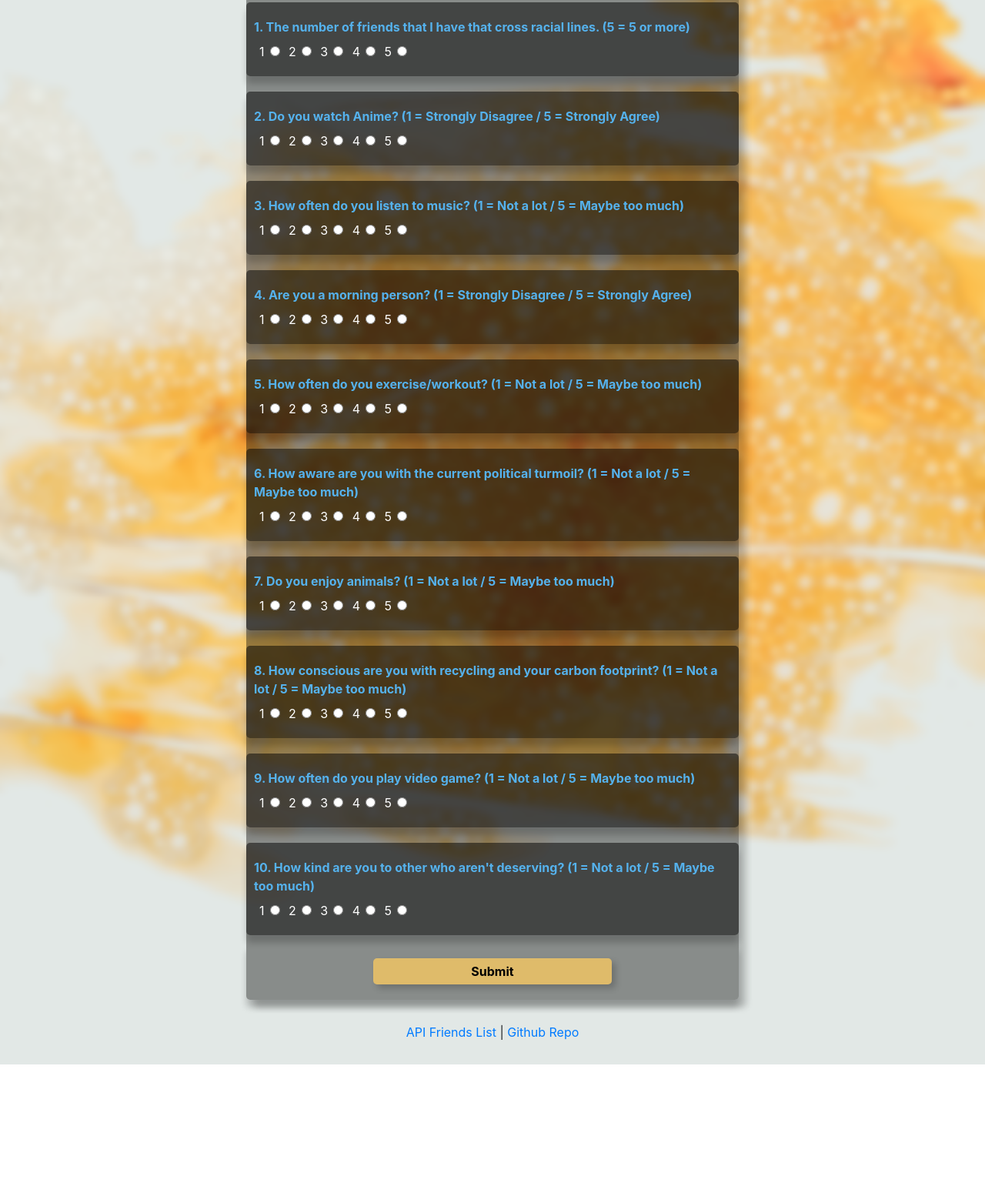
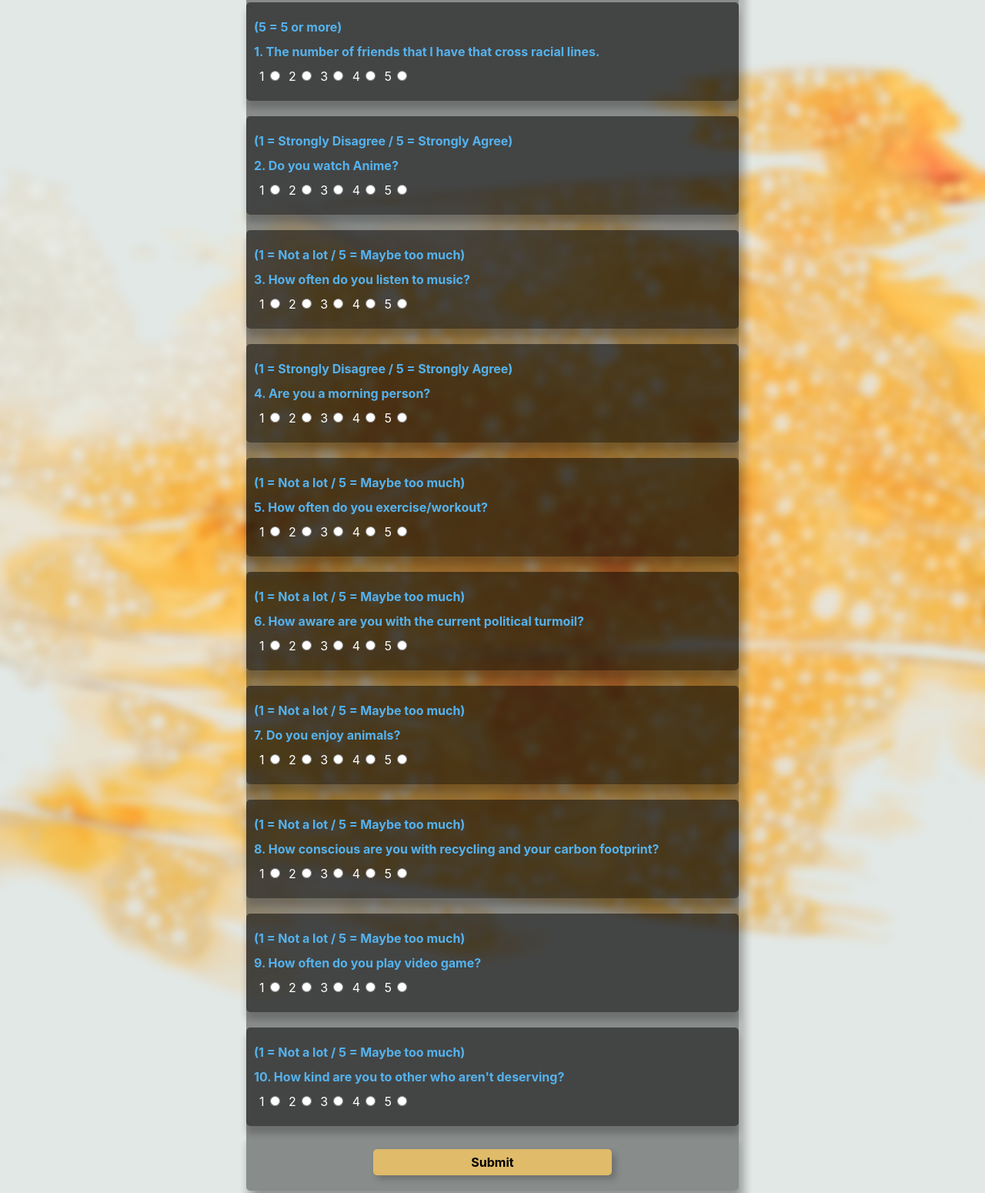
Before and after one commit to HeathBanner/Friender, a website: page survey.html in a window 1280 px wide. Shown: the part 345-1895 px from the top of the page at 77% size. Before the commit the page ends 1728 px from the top, so only its background shows below. Drawn offline with nearby package versions, Linux system fonts and the light colour scheme.

Commit message:
Finishing touches round 3

```diff
--- a/apiRoutes.js
+++ b/apiRoutes.js
@@ -37,7 +37,7 @@ module.exports = {
                 if (friendScores[buddy].score < winnerScore) {
                     winnerScore = friendScores[buddy].score;
                     winner.push(friendScores[buddy].name);
-                    winner.push(newFriend.photo);
+                    winner.push(friends[buddy].photo);
                 }
             }
             res.json(winner);
--- a/public/assets/css/survey.css
+++ b/public/assets/css/survey.css
@@ -30,6 +30,10 @@
     background-color: rgba(0,0,0, 0.4);
     border-radius: 3px 3px 5px 5px;
     box-shadow: 10px 10px 8px rgba(0,0,0, 0.2);
+}
+
+label {
+    width: 100%;
 }
 
 .box {
--- a/survey.html
+++ b/survey.html
@@ -55,7 +55,8 @@
                     <div class="row">
                         <div class="col-lg-12 box">
                             <div class="question-box" id="one">
-                                <label>1. The number of friends that I have that cross racial lines. (5 = 5 or more)</label>
+                                <label class="label-scales">(5 = 5 or more)</label>
+                                <label>1. The number of friends that I have that cross racial lines. </label>
                             </div>
                             <div class="choice-box">
                                 <span>1</span><input id="scores-1" type="radio" name="scores[0]" value="1" required>
@@ -70,7 +71,8 @@
                     <div class="row">
                         <div class="col-lg-12 box">
                             <div class="question-box" id="two">
-                                <label>2. Do you watch Anime? (1 = Strongly Disagree / 5 = Strongly Agree)</label>
+                                <label>(1 = Strongly Disagree / 5 = Strongly Agree)</label>
+                                <label>2. Do you watch Anime?</label>
                             </div>
                             <div class="choice-box">
                                 <span>1</span><input id="scores-1" type="radio" name="scores[1]" value="1" required>
@@ -85,7 +87,8 @@
                     <div class="row">
                         <div class="col-lg-12 box">
                             <div class="question-box" id="three">
-                                <label>3. How often do you listen to music? (1 = Not a lot / 5 = Maybe too much)</label>
+                                <label>(1 = Not a lot / 5 = Maybe too much)</label>
+                                <label>3. How often do you listen to music?</label>
                             </div>
                             <div class="choice-box">
                                 <span>1</span><input id="scores-2" type="radio" name="scores[2]" value="1" required>
@@ -100,7 +103,8 @@
                     <div class="row">
                         <div class="col-lg-12 box">
                             <div class="question-box" id="four">
-                                <label>4. Are you a morning person? (1 = Strongly Disagree / 5 = Strongly Agree)</label>
+                                <label>(1 = Strongly Disagree / 5 = Strongly Agree)</label>
+                                <label>4. Are you a morning person?</label>
                             </div>
                             <div class="choice-box">
                                 <span>1</span><input id="scores-3" type="radio" name="scores[3]" value="1" required>
@@ -115,7 +119,8 @@
                     <div class="row">
                         <div class="col-lg-12 box">
                             <div class="question-box" id="five">
-                                <label>5. How often do you exercise/workout? (1 = Not a lot / 5 = Maybe too much)</label>
+                                <label>(1 = Not a lot / 5 = Maybe too much)</label>
+                                <label>5. How often do you exercise/workout?</label>
                             </div>
                             <div class="choice-box">
                                 <span>1</span><input id="scores-4" type="radio" name="scores[4]" value="1" required>
@@ -130,7 +135,8 @@
                     <div class="row">
                         <div class="col-lg-12 box">
                             <div class="question-box" id="six">
-                                <label>6. How aware are you with the current political turmoil? (1 = Not a lot / 5 = Maybe too much)</label>
+                                <label>(1 = Not a lot / 5 = Maybe too much)</label>
+                                <label>6. How aware are you with the current political turmoil?</label>
                             </div>
                             <div class="choice-box">
                                 <span>1</span><input id="scores-5" type="radio" name="scores[5]" value="1" required>
@@ -145,7 +151,8 @@
                     <div class="row">
                         <div class="col-lg-12 box">
                             <div class="question-box" id="seven">
-                                <label>7. Do you enjoy animals? (1 = Not a lot / 5 = Maybe too much)</label>
+                                <label>(1 = Not a lot / 5 = Maybe too much)</label>
+                                <label>7. Do you enjoy animals?</label>
                             </div>
                             <div class="choice-box">
                                 <span>1</span><input id="scores-6" type="radio" name="scores[6]" value="1" required>
@@ -160,7 +167,8 @@
                     <div class="row">
                         <div class="col-lg-12 box">
                             <div class="question-box" id="eight">
-                                <label>8. How conscious are you with recycling and your carbon footprint? (1 = Not a lot / 5 = Maybe too much)</label>
+                                <label>(1 = Not a lot / 5 = Maybe too much)</label>
+                                <label>8. How conscious are you with recycling and your carbon footprint?</label>
                             </div>
                             <div class="choice-box">
                                 <span>1</span><input id="scores-7" type="radio" name="scores[7]" value="1" required>
@@ -175,7 +183,8 @@
                     <div class="row">
                         <div class="col-lg-12 box">
                             <div class="question-box" id="nine">
-                                <label>9. How often do you play video game? (1 = Not a lot / 5 = Maybe too much)</label>
+                                <label>(1 = Not a lot / 5 = Maybe too much)</label>
+                                <label>9. How often do you play video game?</label>
                             </div>
                             <div class="choice-box">
                                 <span>1</span><input id="scores-8" type="radio" name="scores[8]" value="1" required>
@@ -190,7 +199,8 @@
                     <div class="row">
                         <div class="col-lg-12 box">
                             <div class="question-box" id="ten">
-                                <label>10. How kind are you to other who aren't deserving? (1 = Not a lot / 5 = Maybe too much)</label>
+                                <label>(1 = Not a lot / 5 = Maybe too much)</label>
+                                <label>10. How kind are you to other who aren't deserving?</label>
                             </div>
                             <div class="choice-box">
                                 <span>1</span><input id="scores-9" type="radio" name="scores[9]" value="1" required>
```
Also changed, not shown: 3 other files.
